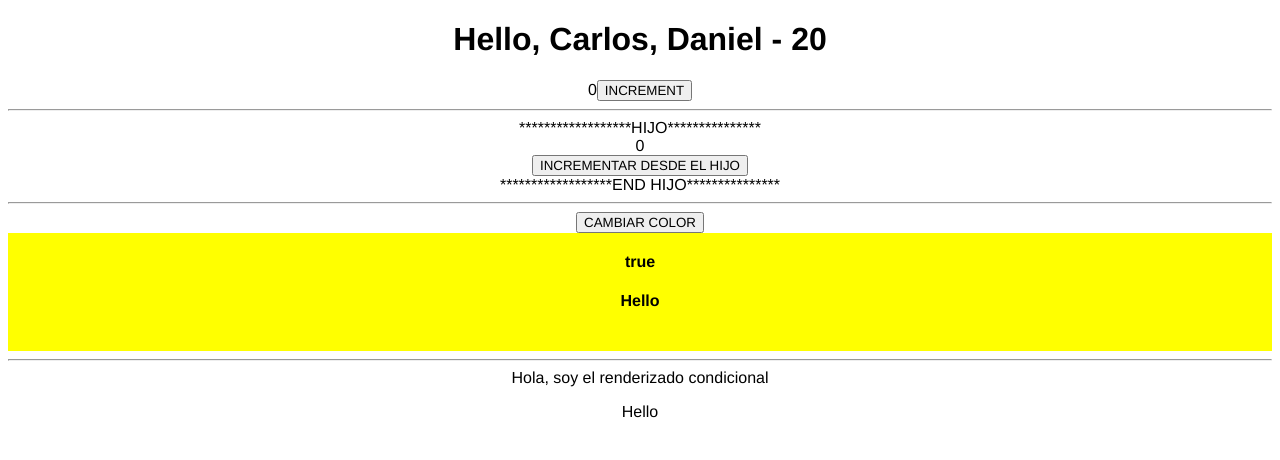
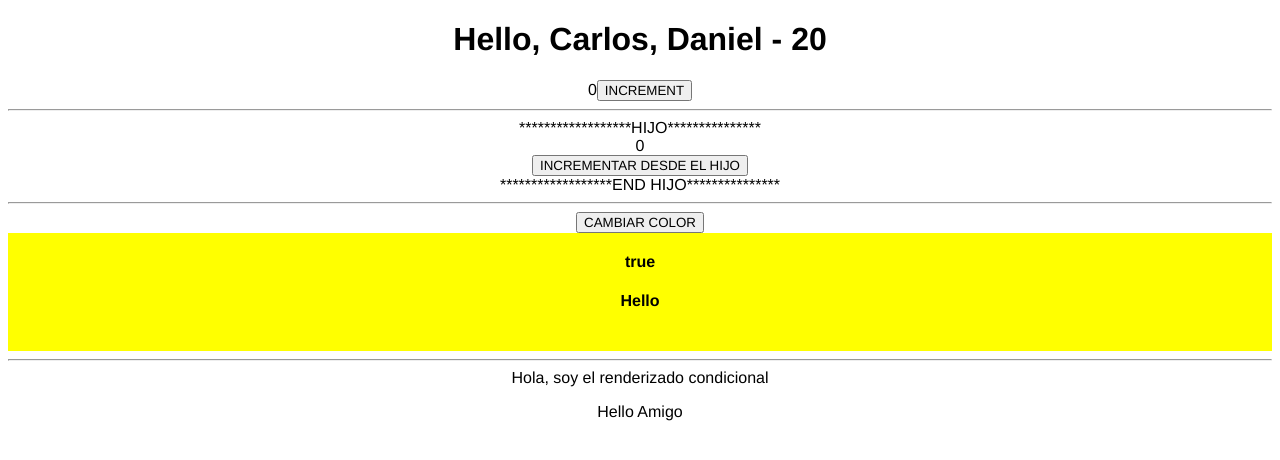
Before and after one commit to moche123/react1-g3, a React (Create React App) app: page / in a window 1280 px wide. Shown: the top 460 px of the page. Built offline with nearby package versions, Linux system fonts and the light colour scheme.

Commit message:
cambio en hello

```diff
--- a/src/App.jsx
+++ b/src/App.jsx
@@ -95,7 +95,7 @@ function App() {
         modo &&
         <div>
           <Render />
-          <p>Hello</p>
+          <p>Hello Amigo</p>
 
         </div>
 
```
